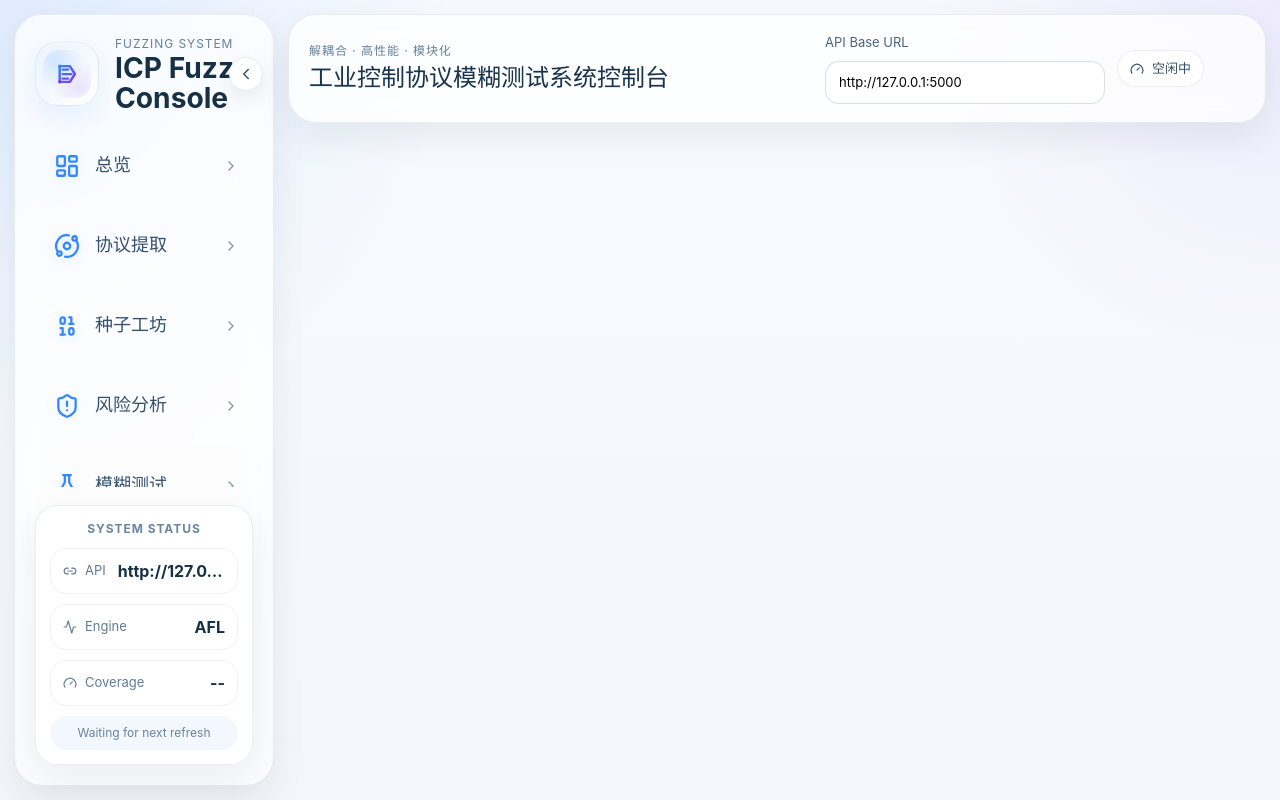
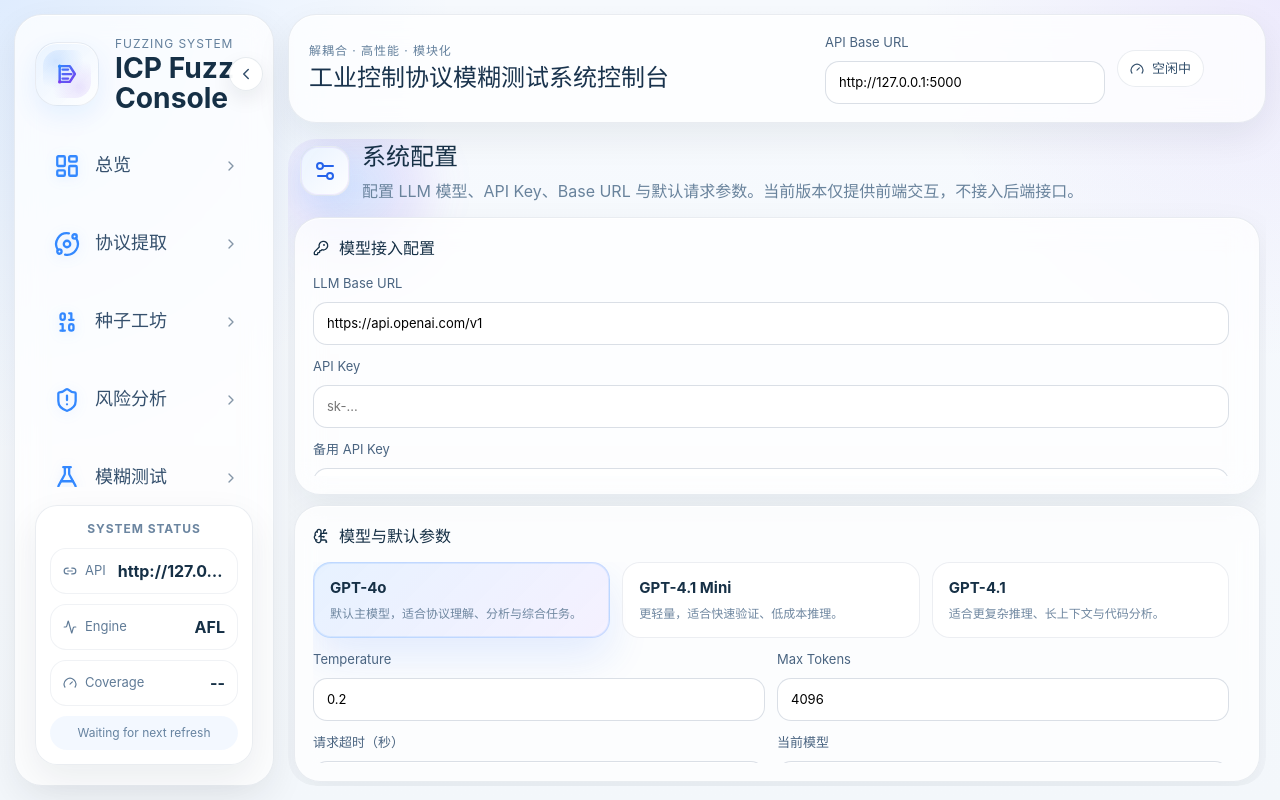
Before and after one commit to InvincibleMadman/Fuzz-frontend, a React (Vite) app: page /#/settings in a window 1280 px wide. Built offline with nearby package versions, Linux system fonts and the light colour scheme.

Commit message:
Adjust the navbar, panel and add system config page.

```diff
--- a/src/App.tsx
+++ b/src/App.tsx
@@ -10,6 +10,7 @@ import { OverviewPage } from './pages/OverviewPage';
 import { ProtocolPage } from './pages/ProtocolPage';
 import { RiskPage } from './pages/RiskPage';
 import { SeedPage } from './pages/SeedPage';
+import { SystemConfigPage } from './pages/SystemConfigPage';
 
 const pageMotion = {
   initial: { opacity: 0, y: 8 },
@@ -46,6 +47,7 @@ function AppLayout() {
                 <Route path="/seed" element={<SeedPage />} />
                 <Route path="/risk" element={<RiskPage />} />
                 <Route path="/fuzz" element={<FuzzPage />} />
+                <Route path="/settings" element={<SystemConfigPage />} />
               </Routes>
             </motion.div>
           </AnimatePresence>
--- a/src/components/Panel.tsx
+++ b/src/components/Panel.tsx
@@ -21,7 +21,7 @@ export function Panel({
           <span>{title}</span>
         </div>
       </div>
-      <div className={`panel-body ${scrollable ? 'scroll-area' : ''}`}>{children}</div>
+      <div className={`panel-body${scrollable ? ' scroll-area' : ''}`}>{children}</div>
     </motion.section>
   );
 }
--- a/src/config/navigation.ts
+++ b/src/config/navigation.ts
@@ -1,4 +1,4 @@
-import { Binary, FlaskConical, LayoutDashboard, Orbit, ShieldAlert } from 'lucide-react';
+import { Binary, FlaskConical, LayoutDashboard, Orbit, Settings2, ShieldAlert } from 'lucide-react';
 import type { NavRoute } from '../types';
 
 export const navRoutes: NavRoute[] = [
@@ -7,4 +7,5 @@ export const navRoutes: NavRoute[] = [
   { path: '/seed', label: '种子工坊', icon: Binary },
   { path: '/risk', label: '风险分析', icon: ShieldAlert },
   { path: '/fuzz', label: '模糊测试', icon: FlaskConical },
+  { path: '/settings', label: '系统配置', icon: Settings2 },
 ];
--- a/src/pages/SeedPage.tsx
+++ b/src/pages/SeedPage.tsx
@@ -72,7 +72,7 @@ export function SeedPage() {
           <TagList items={uploadedVuldoc} emptyText="尚未上传漏洞文档" />
         </Panel>
 
-        <Panel title="生成参数" icon={WandSparkles}>
+        <Panel title="生成参数" icon={WandSparkles} scrollable>
           <div className="form-grid one-col compact-stack">
             <Field label="iterations">
               <input type="number" value={form.iterations} onChange={(e) => setForm((s) => ({ ...s, iterations: Number(e.target.value) }))} />
--- /dev/null
+++ b/src/pages/SystemConfigPage.tsx
@@ -0,0 +1,181 @@
+import { BrainCircuit, KeyRound, RefreshCcw, Save, Settings2 } from 'lucide-react';
+import { useState } from 'react';
+import { ActionButton } from '../components/ActionButton';
+import { Field } from '../components/Field';
+import { PageFrame } from '../components/PageFrame';
+import { Panel } from '../components/Panel';
+import { useAppContext } from '../context/AppContext';
+
+type ModelValue = 'gpt-4o' | 'gpt-4.1-mini' | 'gpt-4.1';
+
+type SystemConfigForm = {
+  llmBaseUrl: string;
+  apiKey: string;
+  backupApiKey: string;
+  model: ModelValue;
+  temperature: number;
+  maxTokens: number;
+  timeoutSeconds: number;
+  systemPrompt: string;
+};
+
+const DEFAULT_CONFIG: SystemConfigForm = {
+  llmBaseUrl: 'https://api.openai.com/v1',
+  apiKey: '',
+  backupApiKey: '',
+  model: 'gpt-4o',
+  temperature: 0.2,
+  maxTokens: 4096,
+  timeoutSeconds: 60,
+  systemPrompt: '你是一个工业控制协议模糊测试助手，请优先输出结构化、工程化、可直接落地的结果。',
+};
+
+const MODEL_OPTIONS: Array<{ value: ModelValue; title: string; hint: string }> = [
+  { value: 'gpt-4o', title: 'GPT-4o', hint: '默认主模型，适合协议理解、分析与综合任务。' },
+  { value: 'gpt-4.1-mini', title: 'GPT-4.1 Mini', hint: '更轻量，适合快速验证、低成本推理。' },
+  { value: 'gpt-4.1', title: 'GPT-4.1', hint: '适合更复杂推理、长上下文与代码分析。' },
+];
+
+export function SystemConfigPage() {
+  const { notifySuccess } = useAppContext();
+  const [form, setForm] = useState<SystemConfigForm>(DEFAULT_CONFIG);
+
+  function updateField<K extends keyof SystemConfigForm>(key: K, value: SystemConfigForm[K]) {
+    setForm((prev) => ({ ...prev, [key]: value }));
+  }
+
+  function handleFakeSave() {
+    notifySuccess('操作成功');
+  }
+
+  function resetDefaults() {
+    setForm(DEFAULT_CONFIG);
+    notifySuccess('已恢复默认值');
+  }
+
+  return (
+    <PageFrame
+      title="系统配置"
+      description="配置 LLM 模型、API Key、Base URL 与默认请求参数。当前版本仅提供前端交互，不接入后端接口。"
+      icon={Settings2}
+    >
+      <div className="page-grid system-config-grid">
+        <Panel title="模型接入配置" icon={KeyRound} scrollable>
+          <div className="form-grid one-col compact-stack">
+            <Field label="LLM Base URL">
+              <input
+                value={form.llmBaseUrl}
+                onChange={(e) => updateField('llmBaseUrl', e.target.value)}
+                placeholder="https://api.openai.com/v1"
+              />
+            </Field>
+
+            <Field label="API Key">
+              <input
+                type="password"
+                autoComplete="off"
+                value={form.apiKey}
+                onChange={(e) => updateField('apiKey', e.target.value)}
+                placeholder="sk-..."
+              />
+            </Field>
+
+            <Field label="备用 API Key">
+              <input
+                type="password"
+                autoComplete="off"
+                value={form.backupApiKey}
+                onChange={(e) => updateField('backupApiKey', e.target.value)}
+                placeholder="可选，用于代理或备用通道"
+              />
+            </Field>
+
+            <div className="config-inline-hint">
+              当前版本仅做前端展示与交互。按钮点击后统一返回成功提示，不会请求后端，也不会保存结果。
+            </div>
+
+            <div className="action-row">
+              <ActionButton icon={Save} onClick={handleFakeSave}>
+                保存接入配置
+              </ActionButton>
+            </div>
+          </div>
+        </Panel>
+
+        <Panel title="模型与默认参数" icon={BrainCircuit} scrollable>
+          <div className="form-grid one-col compact-stack">
+            <div className="model-option-grid">
+              {MODEL_OPTIONS.map((option) => (
+                <button
+                  key={option.value}
+                  type="button"
+                  className={`model-option ${form.model === option.value ? 'is-active' : ''}`}
+                  onClick={() => updateField('model', option.value)}
+                >
+                  <span className="model-option__title">{option.title}</span>
+                  <span className="model-option__hint">{option.hint}</span>
+                </button>
+              ))}
+            </div>
+
+            <div className="form-grid two-col">
+              <Field label="Temperature">
+                <input
+                  type="number"
+                  step="0.1"
+                  min="0"
+                  max="2"
+                  value={form.temperature}
+                  onChange={(e) => updateField('temperature', Number(e.target.value))}
+                />
+              </Field>
+
+              <Field label="Max Tokens">
+                <input
+                  type="number"
+                  min="128"
+                  step="128"
+                  value={form.maxTokens}
+                  onChange={(e) => updateField('maxTokens', Number(e.target.value))}
+                />
+              </Field>
+
+              <Field label="请求超时（秒）">
+                <input
+                  type="number"
+                  min="5"
+                  step="5"
+                  value={form.timeoutSeconds}
+                  onChange={(e) => updateField('timeoutSeconds', Number(e.target.value))}
+                />
+              </Field>
+
+              <Field label="当前模型">
+                <input value={form.model} readOnly />
+              </Field>
+            </div>
+
+            <Field label="系统提示词">
+              <textarea
+                rows={5}
+                value={form.systemPrompt}
+                onChange={(e) => updateField('systemPrompt', e.target.value)}
+                placeholder="输入模型默认系统提示词"
+              />
+            </Field>
+
+            <div className="action-row">
+              <ActionButton icon={Save} onClick={handleFakeSave}>
+                保存模型配置
+              </ActionButton>
+
+              <ActionButton icon={RefreshCcw} variant="secondary" onClick={resetDefaults}>
+                恢复默认
+              </ActionButton>
+            </div>
+          </div>
+        </Panel>
+      </div>
+    </PageFrame>
+  );
+}
--- a/src/styles.css
+++ b/src/styles.css
@@ -181,10 +181,12 @@ input:focus, textarea:focus, select:focus { border-color: rgba(59, 130, 246, 0.4
   transform: translateY(-50%);
 }
 
-.nav-list { width: 100%; display: grid; gap: 12px; align-content: start; }
+.nav-list {
+  width: 100%; display: grid; gap: 10px; align-content: start;
+}
 .nav-item {
   position: relative; width: 100%; display: flex; align-items: center; justify-content: flex-start;
-  min-height: 72px; height: auto; gap: 12px; padding: 0 12px 0 16px; border-radius: 18px; color: #35506d;
+  min-height: 64px; height: auto; gap: 12px; padding: 0 12px 0 16px; border-radius: 18px; color: #35506d;
   background: transparent; font-size: clamp(16px, 1.1vw, 20px); line-height: 1.15; font-weight: 600; overflow: hidden;
   transition: transform 0.18s ease, background 0.18s ease, color 0.18s ease, box-shadow 0.18s ease;
 }
@@ -226,7 +228,6 @@ input:focus, textarea:focus, select:focus { border-color: rgba(59, 130, 246, 0.4
 .content-shell { display: grid; grid-template-rows: auto 1fr; gap: 16px; min-width: 0; }
 
 .topbar { border-radius: 28px; padding: 18px 20px; display: flex; align-items: center; justify-content: space-between; gap: 18px; min-width: 0; }
-
 .topbar-title { font-size: 24px; font-weight: 700; color: var(--text-strong); }
 .topbar-actions { display: flex; align-items: center; gap: 12px; min-width: min(420px, 100%); flex-wrap: wrap; }
 
@@ -262,21 +263,34 @@ input:focus, textarea:focus, select:focus { border-color: rgba(59, 130, 246, 0.4
 .panel { border-radius: 26px; padding: 18px; display: grid; grid-template-rows: auto 1fr; gap: 14px; overflow: hidden; }
 .panel-head { display: flex; align-items: center; justify-content: space-between; }
 .panel-title { display: flex; align-items: center; gap: 10px; font-weight: 700; }
-.panel-body { display: flex; flex-direction: column; gap: 14px; }
-
-.scroll-area { overflow: auto; padding-right: 4px; }
-
+.panel-body {
+  min-height: 0;
+  display: flex;
+  flex-direction: column;
+  gap: 14px;
+  overflow-y: auto;
+  overflow-x: hidden;
+  padding-right: 4px;
+  scrollbar-gutter: stable;
+}
+.scroll-area {
+  overflow-y: auto;
+  overflow-x: hidden;
+}
 .form-grid { display: grid; gap: 12px; }
 
 .two-col { grid-template-columns: repeat(2, minmax(0, 1fr)); }
 .one-col { grid-template-columns: 1fr; }
 
 .field { display: grid; gap: 8px; color: #4a6480; font-size: 13px; }
-
 .compact-field { min-width: 280px; }
 .compact-stack { align-content: start; }
-
-.action-row { display: flex; align-items: center; gap: 12px; flex-wrap: wrap; }
+.action-row {
+  display: flex;
+  align-items: center;
+  gap: 12px;
+  flex-wrap: wrap;
+}
 
 .multi-actions { justify-content: flex-start; }
 
@@ -292,73 +306,74 @@ input:focus, textarea:focus, select:focus { border-color: rgba(59, 130, 246, 0.4
 .upload-box input { position: absolute; inset: 0; opacity: 0; cursor: pointer; }
 
 .tag-list, .seed-list, .stats-list { display: grid; gap: 10px; }
-
 .tag-item, .status-chip, .session-strip span { border-radius: 999px; padding: 8px 12px; background: rgba(255, 255, 255, 0.78); border: 1px solid var(--border-soft); box-shadow: inset 0 1px 0 rgba(255, 255, 255, 0.72); }
 
 .status-chip { display: inline-flex; align-items: center; gap: 8px; color: #34506c; font-size: 13px; }
-
 .status-chip.strong { font-weight: 700; }
 
 .seed-item, .stat-row, .toggle-card, .empty-state, .download-link { border-radius: 18px; background: rgba(255, 255, 255, 0.85); border: 1px solid rgba(148, 163, 184, 0.18); }
-
 .seed-item, .empty-state { padding: 12px 14px; }
-
 .seed-name { margin-bottom: 8px; font-weight: 700; }
-
 .seed-item code, .code-block { font-family: 'SFMono-Regular', Consolas, 'Liberation Mono', Menlo, monospace; font-size: 12px; white-space: pre-wrap; word-break: break-word; }
 
 .code-block { margin: 0; min-height: 100%; padding: 14px; border-radius: 18px; background: #f5f8fc; color: #20415d; }
 
 .chart-meta { display: flex; justify-content: space-between; gap: 12px; color: var(--text-soft); font-size: 12px; }
+.chart-toolbar { display: flex; align-items: center; justify-content: space-between; gap: 12px; flex-wrap: wrap; }
+.chart-current-badge {
+  padding: 7px 12px; border-radius: 999px; background: linear-gradient(135deg, rgba(230, 241, 255, 0.96), rgba(244, 240, 255, 0.92));
+  color: #2458d3; font-weight: 700; border: 1px solid rgba(51, 136, 255, 0.14); box-shadow: inset 0 1px 0 rgba(255, 255, 255, 0.72);
+}
 
-.chart-toolbar { display: flex; align-items: center; justify-content: space-between; gap: 12px; flex-wrap: wrap; }
+.chart-range-tabs {
+  display: inline-flex; gap: 4px; padding: 4px; border-radius: 999px;
+  background: rgba(255, 255, 255, 0.74); border: 1px solid rgba(148, 163, 184, 0.14);
+}
 
-.chart-current-badge { padding: 7px 12px; border-radius: 999px; background: linear-gradient(135deg, rgba(230, 241, 255, 0.96), rgba(244, 240, 255, 0.92)); color: #2458d3; font-weight: 700; border: 1px solid rgba(51, 136, 255, 0.14); box-shadow: inset 0 1px 0 rgba(255, 255, 255, 0.72); }
+.chart-range-tab {
+  height: 30px; padding: 0 10px; border-radius: 999px;
+  background: transparent; color: #627c97; font-size: 12px; font-weight: 700;
+}
+.chart-range-tab.is-active {
+  background: linear-gradient(135deg, rgba(230, 241, 255, 0.96), rgba(244, 240, 255, 0.92));
+  color: #1d4ed8; box-shadow: inset 0 0 0 1px rgba(51, 136, 255, 0.16);
+}
 
-.chart-range-tabs { display: inline-flex; gap: 4px; padding: 4px; border-radius: 999px; background: rgba(255, 255, 255, 0.74); border: 1px solid rgba(148, 163, 184, 0.14); }
-
-.chart-range-tab { height: 30px; padding: 0 10px; border-radius: 999px; background: transparent; color: #627c97; font-size: 12px; font-weight: 700; }
-
-.chart-range-tab.is-active { background: linear-gradient(135deg, rgba(230, 241, 255, 0.96), rgba(244, 240, 255, 0.92)); color: #1d4ed8; box-shadow: inset 0 0 0 1px rgba(51, 136, 255, 0.16); }
-
-.chart-box { flex: 1; min-height: 0; border-radius: 20px; background: linear-gradient(180deg, rgba(255, 255, 255, 0.95), rgba(239, 246, 255, 0.8)); padding: 8px 6px 6px; }
-
+.chart-box {
+  flex: 1; min-height: 0; border-radius: 20px;
+  background: linear-gradient(180deg, rgba(255, 255, 255, 0.95), rgba(239, 246, 255, 0.8));
+  padding: 8px 6px 6px;
+}
 .chart-box .recharts-cartesian-grid-horizontal line { stroke: rgba(148, 163, 184, 0.14); }
-
 .chart-box .recharts-tooltip-wrapper { outline: none; }
 
 .stat-row { padding: 0; overflow-x: auto; overflow-y: hidden; white-space: nowrap; }
-
 .stat-row__inner { min-width: max-content; display: flex; align-items: center; justify-content: space-between; gap: 24px; padding: 12px 14px; }
-
 .stat-key, .stat-value { flex: 0 0 auto; }
-
 .stat-key { color: #4b6884; }
-
 .stat-value { max-width: 120px; font-weight: 700; }
 
 .toggle-card { display: flex; align-items: center; justify-content: space-between; padding: 12px 14px; }
-
 .toggle-card input { width: 18px; height: 18px; }
 
 .session-strip { display: flex; flex-wrap: wrap; gap: 10px; color: #4b6884; font-size: 13px; }
 
 .download-link { padding: 11px 14px; color: #1d4ed8; font-weight: 700; }
-
 .download-link.disabled { pointer-events: none; opacity: 0.55; }
 
 .empty-state { min-height: 120px; display: grid; place-items: center; color: #708da6; }
 
-.toast { position: fixed; right: 26px; bottom: 24px; min-width: 220px; max-width: 380px; padding: 14px 16px; border-radius: 18px; color: #ffffff; box-shadow: 0 18px 30px rgba(15, 23, 42, 0.16); }
-
+.toast {
+  position: fixed; right: 26px; bottom: 24px;
+  min-width: 220px; max-width: 380px; padding: 14px 16px; border-radius: 18px;
+  color: #ffffff; box-shadow: 0 18px 30px rgba(15, 23, 42, 0.16);
+}
 .toast.success { background: linear-gradient(135deg, var(--accent-blue), var(--accent-blue-soft)); }
-
 .toast.error { background: linear-gradient(135deg, #ef4444, #f97316); }
 
 .spin { animation: spin 0.9s linear infinite; }
 
 ::-webkit-scrollbar { width: 8px; height: 8px; }
-
 ::-webkit-scrollbar-thumb { background: rgba(148, 163, 184, 0.45); border-radius: 999px; }
 
 @keyframes spin { to { transform: rotate(360deg); } }
@@ -377,3 +392,40 @@ input:focus, textarea:focus, select:focus { border-color: rgba(59, 130, 246, 0.4
   .page-grid, .overview-grid, .split-grid, .triple-grid, .risk-grid, .fuzz-grid { height: auto; grid-template-columns: 1fr; }
   .workspace { overflow: visible; }
 }
+
+.system-config-grid { grid-template-columns: 1fr 1fr; }
+
+.model-option-grid { display: grid; grid-template-columns: repeat(3, minmax(0, 1fr)); gap: 12px; }
+
+.model-option {
+  width: 100%;
+  padding: 14px 16px;
+  border-radius: 18px;
+  border: 1px solid rgba(148, 163, 184, 0.18);
+  background: rgba(255, 255, 255, 0.82);
+  color: var(--text-main);
+  text-align: left;
+  box-shadow: inset 0 1px 0 rgba(255, 255, 255, 0.82);
+  transition: transform 0.18s ease, box-shadow 0.18s ease, border-color 0.18s ease, background 0.18s ease;
+}
+.model-option:hover {
+  transform: translateY(-1px);
+  box-shadow: var(--shadow-soft), inset 0 1px 0 rgba(255, 255, 255, 0.9);
+}
+.model-option.is-active {
+  border-color: rgba(51, 136, 255, 0.24);
+  background: linear-gradient(135deg, rgba(230, 241, 255, 0.96), rgba(244, 240, 255, 0.92));
+  box-shadow: var(--shadow-hover), inset 0 0 0 1px rgba(51, 136, 255, 0.12);
+}
+
+.model-option__title { display: block; font-size: 15px; font-weight: 700; color: var(--text-main); }
+.model-option__hint { display: block; margin-top: 6px; font-size: 12px; line-height: 1.5; color: var(--text-soft); }
+
+.config-inline-hint { font-size: 12px; line-height: 1.6; color: var(--text-soft); }
+
+@media (max-width: 1440px) {
+  .system-config-grid { grid-template-columns: 1fr; }
+}
+@media (max-width: 1200px) {
+  .model-option-grid { grid-template-columns: 1fr; }
+}
```
